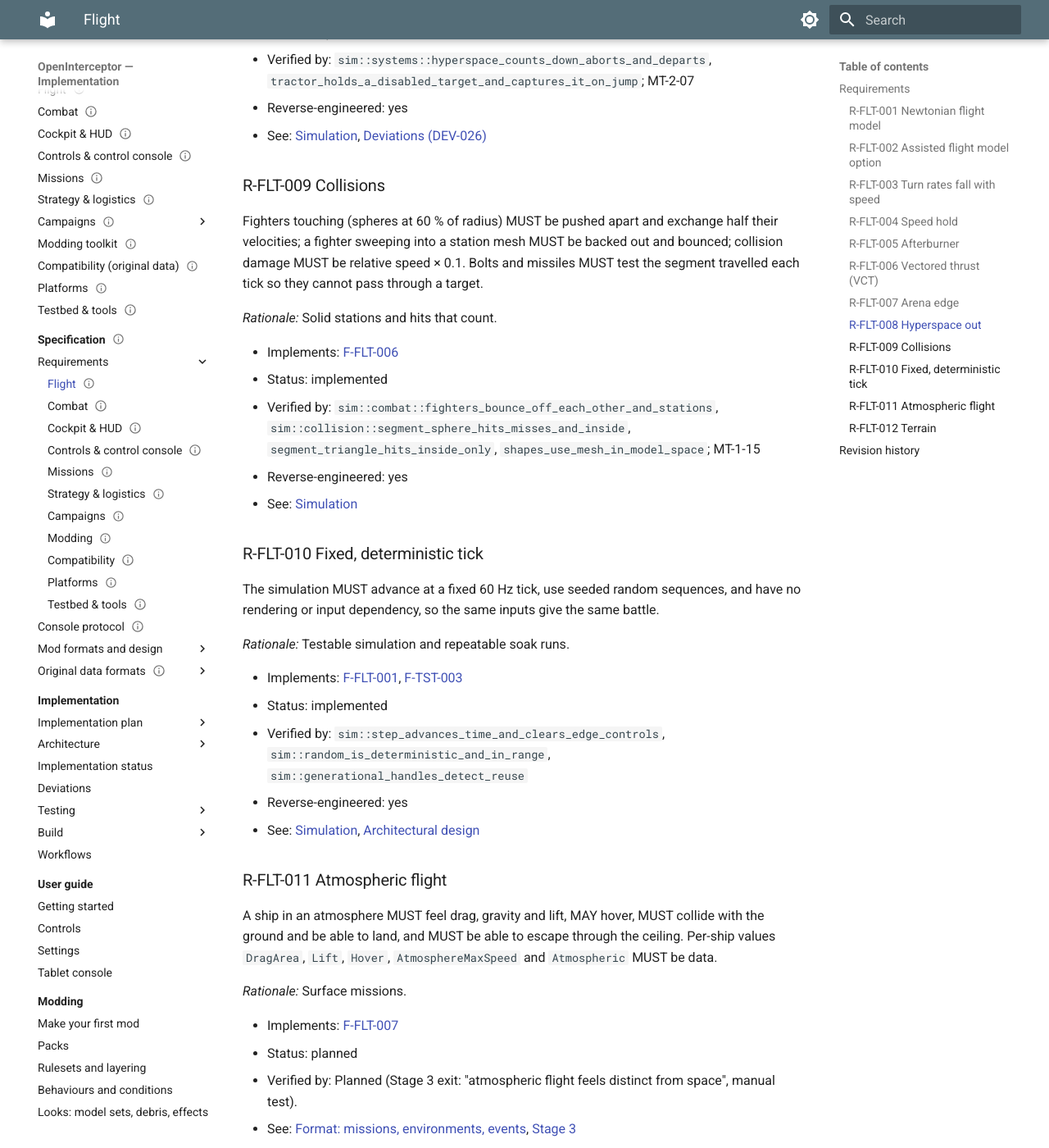
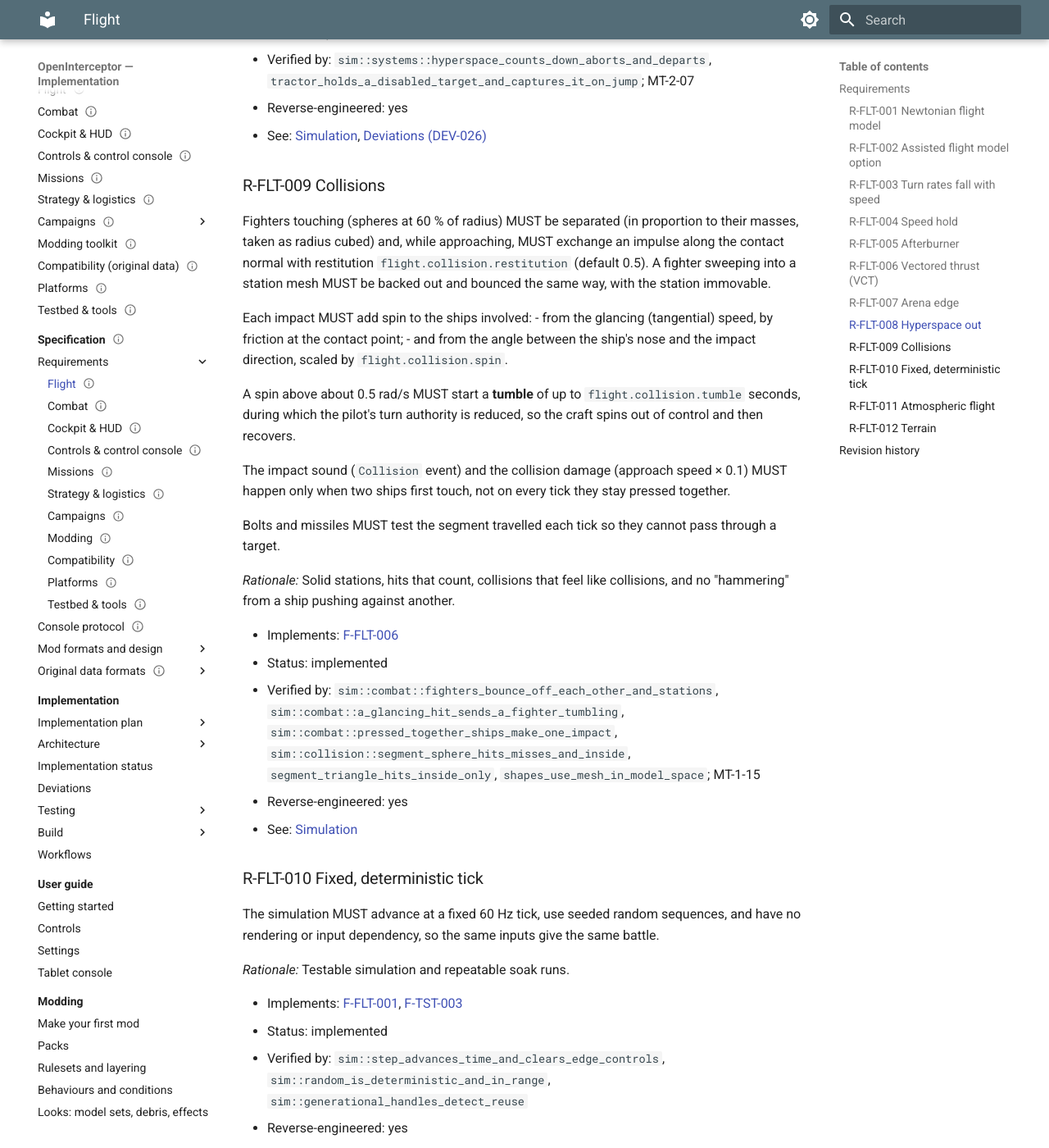
Before and after one commit to bbogovich/OpenInterceptor, an MkDocs documentation site: the page built from docs/specification/requirements/flight.md, in a window 1280 px wide and 1400 px high, scrolled down 3960 px. Shown: the whole window at 82% size. Built offline with MkDocs 1.6.1 and Material for MkDocs 9.7.7, drawn with Linux system fonts in a browser that asks for light colours; some of the changed text lies outside the part shown.

Commit message:
Spec 1.5.0: collisions with impact, spin and tumble; wingmen keep their distance; modding keys flight.collision, formation_gap
Co-Authored-By: Claude Opus 5.5 <noreply@anthropic.com>

```diff
--- a/docs/specification/requirements/flight.md
+++ b/docs/specification/requirements/flight.md
@@ -1,5 +1,5 @@
 ---
-spec_version: 1.0.0
+spec_version: 1.5.0
 status: current
 updated: 2026-11-11
 ---
@@ -125,13 +125,23 @@ Hyperspace MUST count down `flight.hyperspace_time` seconds (doubled while the h
 
 ### R-FLT-009 Collisions
 
-Fighters touching (spheres at 60 % of radius) MUST be pushed apart and exchange half their velocities; a fighter sweeping into a station mesh MUST be backed out and bounced; collision damage MUST be relative speed × 0.1. Bolts and missiles MUST test the segment travelled each tick so they cannot pass through a target.
+Fighters touching (spheres at 60 % of radius) MUST be separated (in proportion to their masses, taken as radius cubed) and, while approaching, MUST exchange an impulse along the contact normal with restitution `flight.collision.restitution` (default 0.5). A fighter sweeping into a station mesh MUST be backed out and bounced the same way, with the station immovable.
 
-*Rationale:* Solid stations and hits that count.
+Each impact MUST add spin to the ships involved:
+- from the glancing (tangential) speed, by friction at the contact point;
+- and from the angle between the ship's nose and the impact direction, scaled by `flight.collision.spin`.
+
+A spin above about 0.5 rad/s MUST start a **tumble** of up to `flight.collision.tumble` seconds, during which the pilot's turn authority is reduced, so the craft spins out of control and then recovers.
+
+The impact sound (`Collision` event) and the collision damage (approach speed × 0.1) MUST happen only when two ships first touch, not on every tick they stay pressed together.
+
+Bolts and missiles MUST test the segment travelled each tick so they cannot pass through a target.
+
+*Rationale:* Solid stations, hits that count, collisions that feel like collisions, and no "hammering" from a ship pushing against another.
 
 - Implements: [F-FLT-006](../../definition/flight.md#f-flt-006-collisions)
 - Status: implemented
-- Verified by: `sim::combat::fighters_bounce_off_each_other_and_stations`, `sim::collision::segment_sphere_hits_misses_and_inside`, `segment_triangle_hits_inside_only`, `shapes_use_mesh_in_model_space`; MT-1-15
+- Verified by: `sim::combat::fighters_bounce_off_each_other_and_stations`, `sim::combat::a_glancing_hit_sends_a_fighter_tumbling`, `sim::combat::pressed_together_ships_make_one_impact`, `sim::collision::segment_sphere_hits_misses_and_inside`, `segment_triangle_hits_inside_only`, `shapes_use_mesh_in_model_space`; MT-1-15
 - Reverse-engineered: yes
 - See: [Simulation](../../implementation/architecture/sim.md)
 
@@ -177,3 +187,4 @@ A surface environment MUST provide a heightfield from an image or a generator (c
 | Version | Date | Change |
 |---|---|---|
 | 1.0.0 | 2026-11-11 | Bootstrap: R-FLT-001 – R-FLT-012 (12 requirements; 10 reverse-engineered from the code) |
+| 1.5.0 | 2026-11-11 | R-FLT-009 revised: impulse with restitution, spin from glancing speed and impact angle, tumble, one impact per contact (`flight.collision`) |
```
Also changed, not shown: docs/definition/combat.md (+4 -3 lines), docs/definition/flight.md (+5 -4 lines), docs/meta/change-history.md (+1 -0 lines), docs/modding/reference.md (+2 -0 lines), docs/specification/requirements/combat.md (+14 -1 lines), 1 other file.
